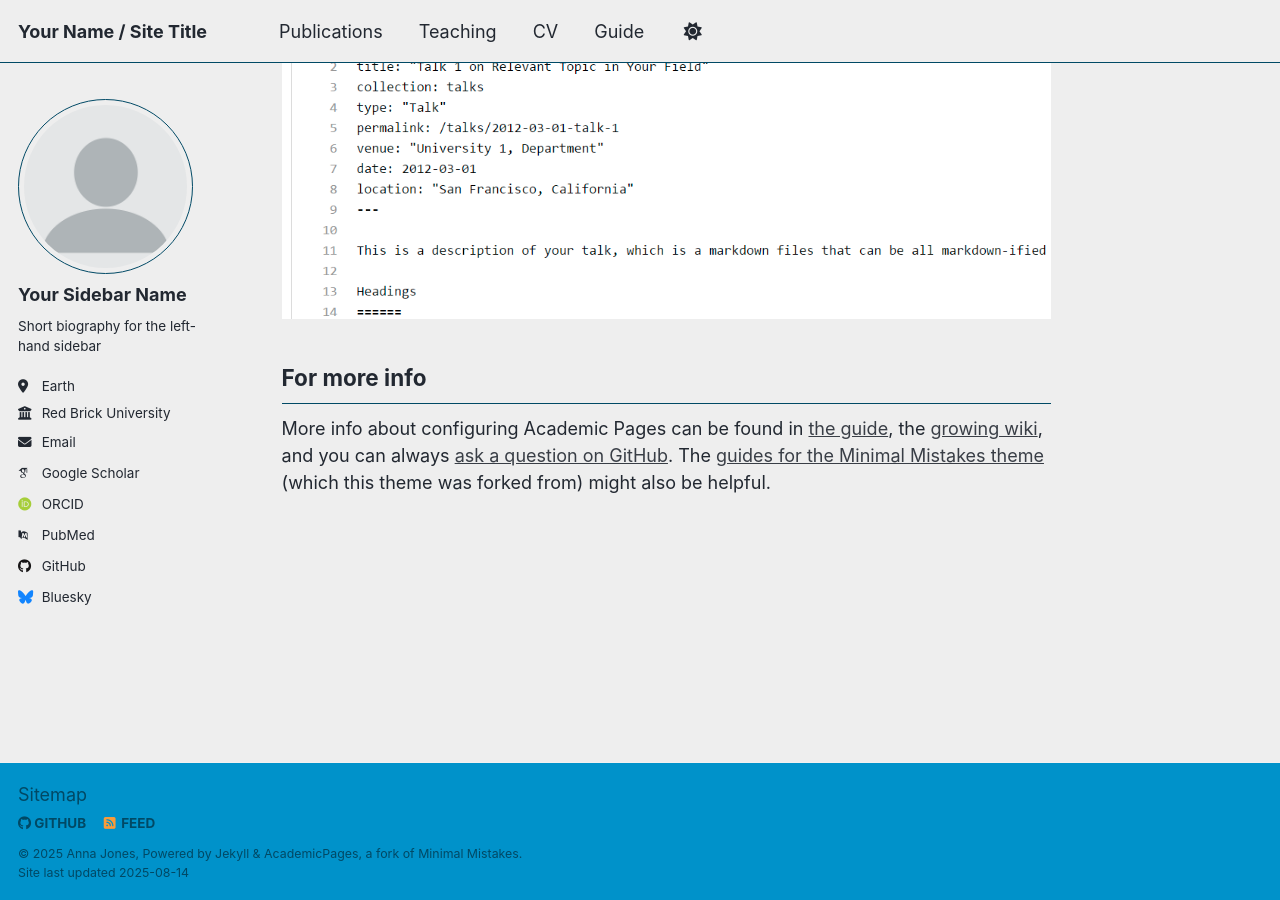
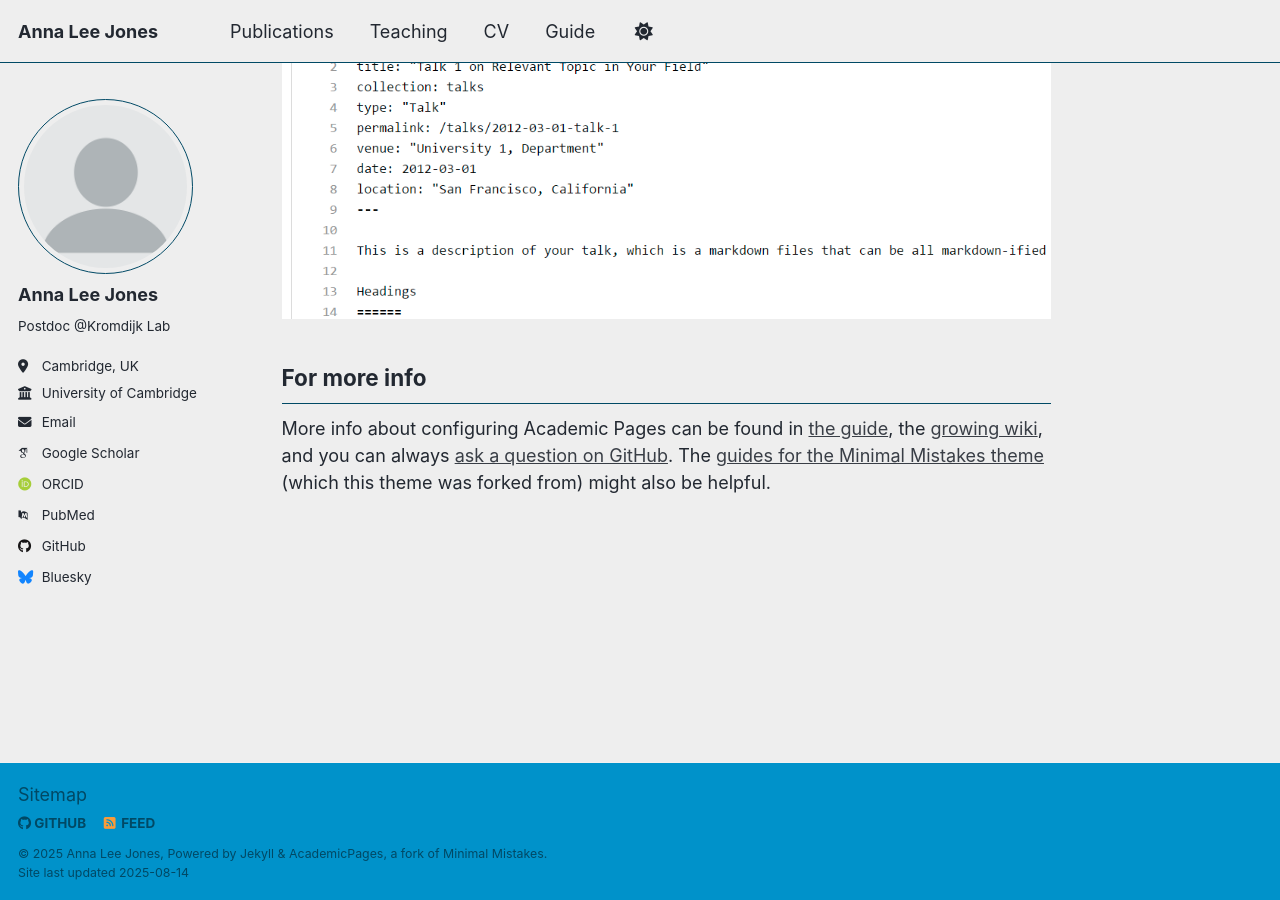
Before and after one commit to Anna-Lee-Jones/Anna-Lee-Jones.github.io, a Jekyll site: the page built from _pages/about.md, in a window 1280 px wide and 900 px high, scrolled down 2880 px. Built offline with Jekyll 4.4.1, drawn with Linux system fonts in a browser that asks for light colours; some web fonts are replaced; a script that is not in the unit is left out.

Commit message:
Update _config.yml

```diff
--- a/_config.yml
+++ b/_config.yml
@@ -9,9 +9,9 @@
 # Basic Site Settings
 locale                   : "en-UK"
 site_theme               : "air" # Currently available options are "default", "air"
-title                    : "Your Name / Site Title"
+title                    : "Anna Lee Jones"
 title_separator          : "-"
-name                     : &name "Anna Jones"
+name                     : &name "Anna Lee Jones"
 description              : &description "personal description"
 url                      : https://Anna-Lee-Jones.github.io # the base hostname & protocol for your site e.g. "https://[your GitHub username].github.io" or if you already have some other page hosted on Github then use "https://[your GitHub username].github.io/[Your Repo Name]"
 baseurl                  : "" # the subpath of your site, e.g. "/blog"
@@ -23,13 +23,13 @@ repository               : "Anna-Lee-Jones/Anna-Lee-Jones.github.io"
 author:
   # Biographic information
   avatar           : "profile.png"
-  name             : "Your Sidebar Name"
+  name             : "Anna Lee Jones"
   pronouns         : # example: "she/her"
-  bio              : "Short biography for the left-hand sidebar"
-  location         : "Earth"
-  employer         : "Red Brick University"
+  bio              : "Postdoc @Kromdijk Lab"
+  location         : "Cambridge, UK"
+  employer         : "University of Cambridge"
   uri              : # URL
-  email            : "none@example.org"
+  email            : "alj51@cam.ac.uk"
 
   # Academic websites
   academia         : # URL
```
